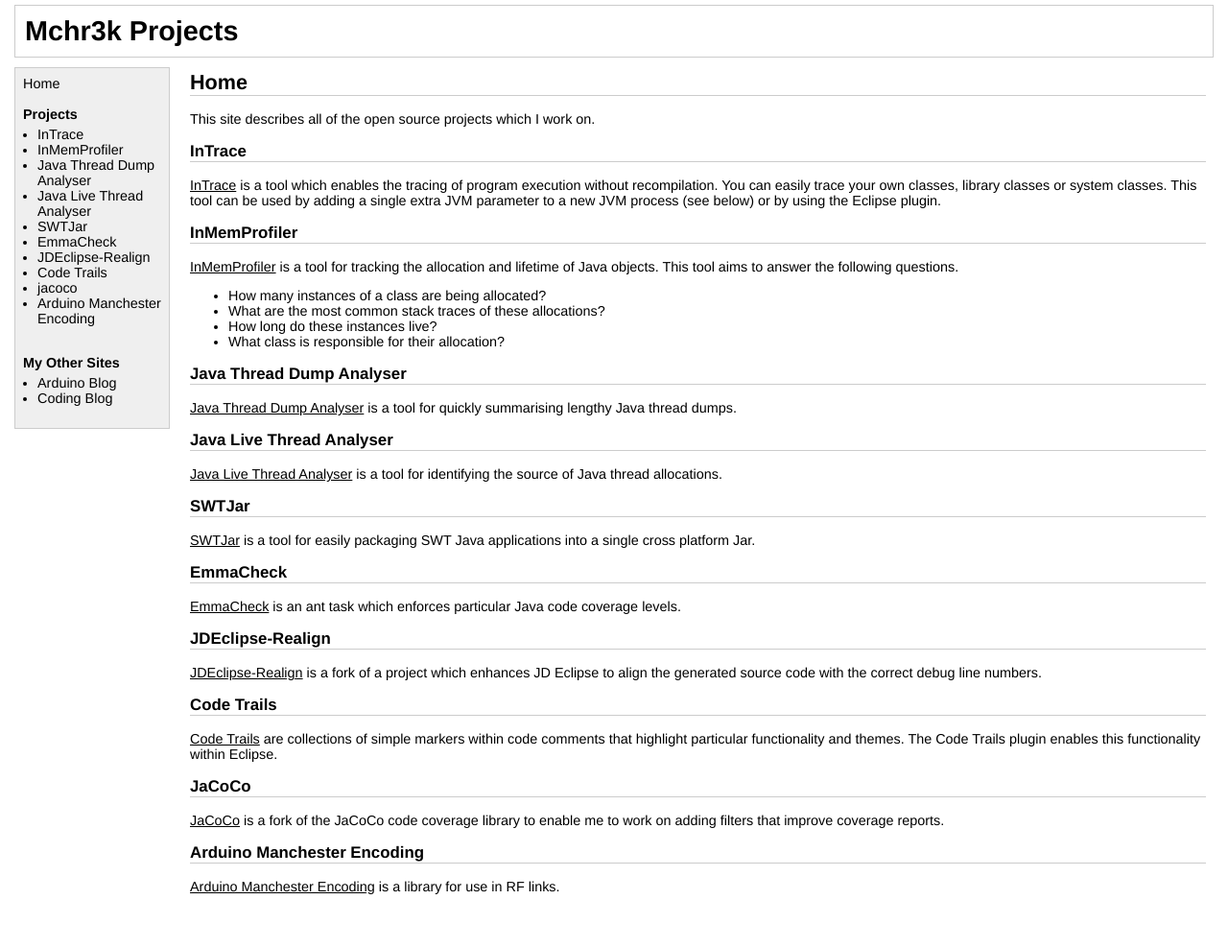
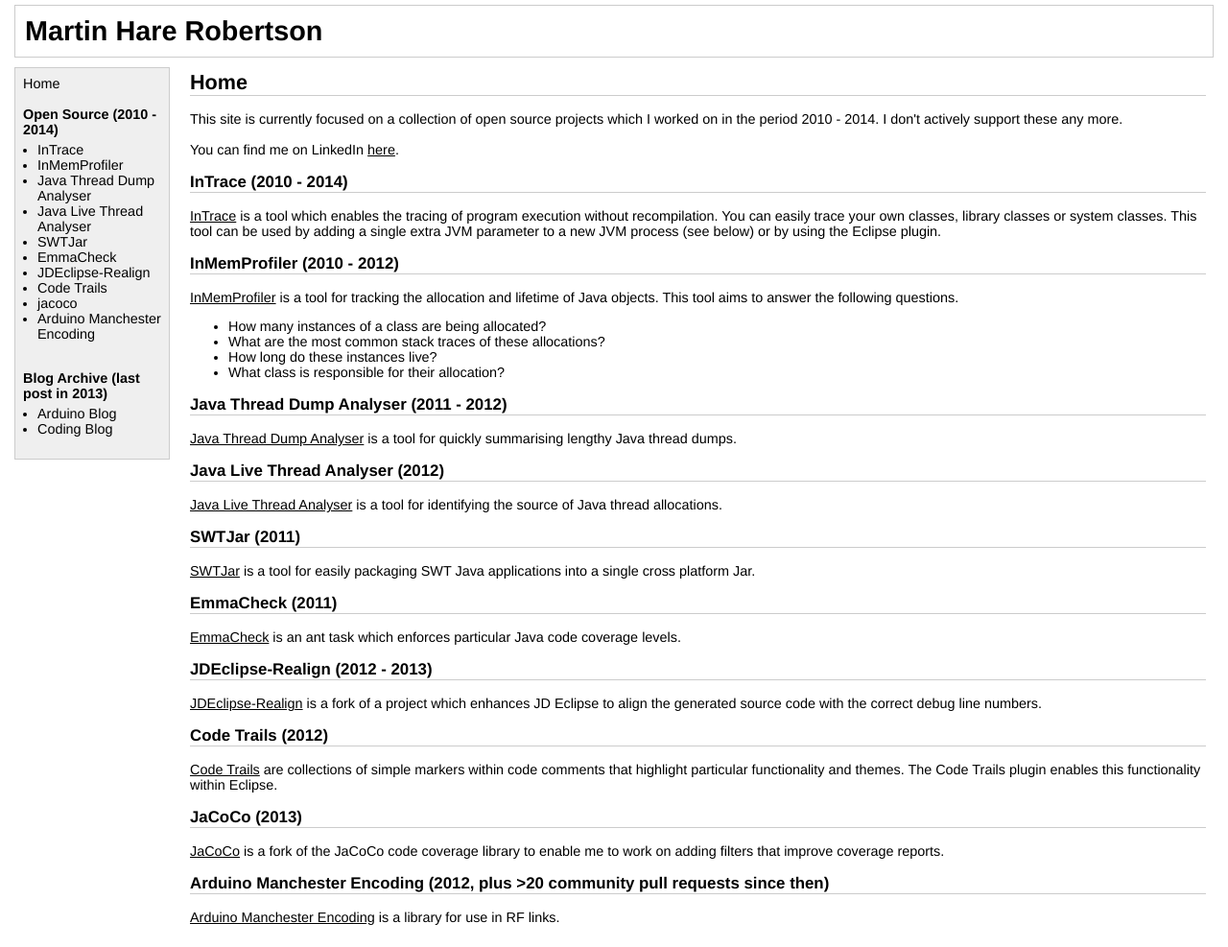
Before and after one commit to mchr3k/mchr3k.github.com, a Jekyll site: the page built from index.html, in a window 1280 px wide. Shown: the whole page at 96% size. Built offline with Jekyll 4.4.1, drawn with Linux system fonts in a browser that asks for light colours; before the commit the page ends 955 px from its top, so only the background shows below that.

Commit message:
Add dates to public website

```diff
--- a/_layouts/default.html
+++ b/_layouts/default.html
@@ -24,7 +24,7 @@
 <body>
 
 <div id="title">
-<h1>Mchr3k Projects</h1>
+<h1>Martin Hare Robertson</h1>
 </div>
 
 <div class="colmask leftmenu">
@@ -40,7 +40,7 @@
 <div class="navwrapper">
 <a href="./">Home</a><br>
 <br>
-<strong>Projects</strong>
+<strong>Open Source (2010 - 2014)</strong>
 <br>
 <ul class="nav">
 <li><a href="org.intrace/">InTrace</a>
@@ -55,7 +55,7 @@
 <li><a href="arduino-libs-manchester/">Arduino Manchester Encoding</a>
 </ul>
 <br>
-<strong>My Other Sites</strong>
+<strong>Blog Archive (last post in 2013)</strong>
 <br>
 <ul class="nav">
 <li><a href="http://mchr3k-arduino.blogspot.com/">Arduino Blog</a>
--- a/index.html
+++ b/index.html
@@ -1,18 +1,20 @@
 ---
 layout: default
-title: Home - Mchr3k Projects
+title: Martin Hare Robertson - Home
 ---
 <h2>Home</h2>
 
-<p>This site describes all of the open source projects which I work on.
+<p>This site is currently focused on a collection of open source projects which I worked on in the period 2010 - 2014. I don't actively support these any more.
 
-<h3>InTrace</h3>
+<p>You can find me on LinkedIn <a href="https://www.linkedin.com/in/martin-hare-robertson-b8802019/">here</a>.
+
+<h3>InTrace (2010 - 2014)</h3>
 
 <p><a href="org.intrace/">InTrace</a> is a tool which enables the tracing of program execution without recompilation. You
 can easily trace your own classes, library classes or system classes. This tool can be used by
 adding a single extra JVM parameter to a new JVM process (see below) or by using the Eclipse plugin.
 
-<h3>InMemProfiler</h3>
+<h3>InMemProfiler (2010 - 2012)</h3>
 
 <p><a href="org.inmemprofiler/">InMemProfiler</a> is a tool for tracking the allocation and lifetime of Java objects. This tool aims to answer the following questions.
 
@@ -23,37 +25,37 @@
 <li>What class is responsible for their allocation?
 </ul>
 
-<h3>Java Thread Dump Analyser</h3>
+<h3>Java Thread Dump Analyser (2011 - 2012)</h3>
 
 <p><a href="javathreaddumpanalyser/">Java Thread Dump Analyser</a> is a tool for quickly summarising lengthy Java thread dumps.
 
-<h3>Java Live Thread Analyser</h3>
+<h3>Java Live Thread Analyser (2012)</h3>
 
 <p><a href="jlta/">Java Live Thread Analyser</a> is a tool for identifying the source of Java thread allocations.
 
-<h3>SWTJar</h3>
+<h3>SWTJar (2011)</h3>
 
 <p><a href="swtjar/">SWTJar</a> is a tool for easily packaging SWT Java applications into a single cross platform Jar.
 
-<h3>EmmaCheck</h3>
+<h3>EmmaCheck (2011)</h3>
 
 <p><a href="emmacheck/">EmmaCheck</a> is an ant task which enforces particular Java code coverage levels.
 
-<h3>JDEclipse-Realign</h3>
+<h3>JDEclipse-Realign (2012 - 2013)</h3>
 
 <p><a href="jdeclipse-realign/">JDEclipse-Realign</a> is a fork of a project which enhances JD Eclipse to align the generated source
 code with the correct debug line numbers.
 
-<h3>Code Trails</h3>
+<h3>Code Trails (2012)</h3>
 
 <p><a href="codetrails/">Code Trails</a> are collections of simple markers within code comments that highlight particular
 functionality and themes. The Code Trails plugin enables this functionality within Eclipse.
 
-<h3>JaCoCo</h3>
+<h3>JaCoCo (2013)</h3>
 
 <p><a href="jacoco/">JaCoCo</a> is a fork of the JaCoCo code coverage library to enable me to work on adding filters that improve
 coverage reports.
 
-<h3>Arduino Manchester Encoding</h3>
+<h3>Arduino Manchester Encoding (2012, plus >20 community pull requests since then)</h3>
 
 <p><a href="arduino-libs-manchester/">Arduino Manchester Encoding</a> is a library for use in RF links.
```
